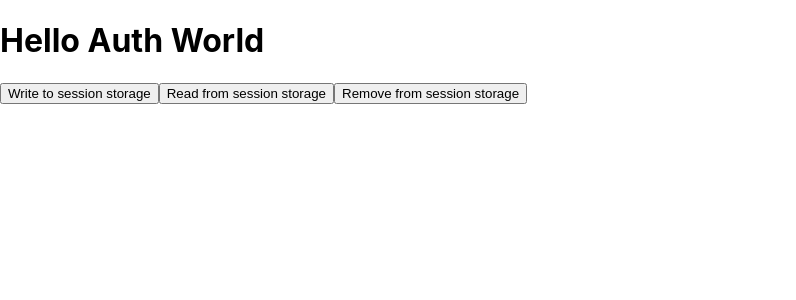
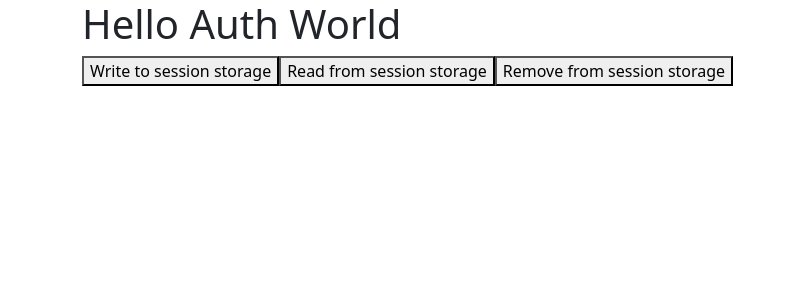
Before and after one commit to aReinoso007/CT-projects, a React (Create React App) app in the folder day-4/auth/: page / in a window 1280 px wide. Shown: the top 300 px of the page, without its empty margins (0-796 px from the left). Built offline with nearby package versions, Linux system fonts and the light colour scheme.

Commit message:
session storage

```diff
--- a/day-4/auth/src/App.css
+++ b/day-4/auth/src/App.css
@@ -1,38 +1 @@
-.App {
-  text-align: center;
-}
-
-.App-logo {
-  height: 40vmin;
-  pointer-events: none;
-}
-
-@media (prefers-reduced-motion: no-preference) {
-  .App-logo {
-    animation: App-logo-spin infinite 20s linear;
-  }
-}
-
-.App-header {
-  background-color: #282c34;
-  min-height: 100vh;
-  display: flex;
-  flex-direction: column;
-  align-items: center;
-  justify-content: center;
-  font-size: calc(10px + 2vmin);
-  color: white;
-}
-
-.App-link {
-  color: #61dafb;
-}
-
-@keyframes App-logo-spin {
-  from {
-    transform: rotate(0deg);
-  }
-  to {
-    transform: rotate(360deg);
-  }
-}
+@import 'bootstrap/dist/css/bootstrap.min.css';
--- a/day-4/auth/src/App.tsx
+++ b/day-4/auth/src/App.tsx
@@ -1,16 +1,17 @@
 import React from 'react';
 import './App.css';
 import WriteToSessionStorage from './session-storage/WriteToSessionStorage';
+import { Container } from 'react-bootstrap';
 
 const App: React.FC = ()=> {
 
   sessionStorage.setItem('BOOTCAMP_INFO','This bootcampt is awesome')
 
   return (
-    <div>
+    <Container>
       <h1>Hello Auth World</h1>
       <WriteToSessionStorage key="BOOTCAMP_INFO" value="This bootcampt is awesome"/>
-    </div>
+    </Container>
   );
 }
 
--- a/day-4/auth/src/index.css
+++ b/day-4/auth/src/index.css
@@ -1,13 +1 @@
-body {
-  margin: 0;
-  font-family: -apple-system, BlinkMacSystemFont, 'Segoe UI', 'Roboto', 'Oxygen',
-    'Ubuntu', 'Cantarell', 'Fira Sans', 'Droid Sans', 'Helvetica Neue',
-    sans-serif;
-  -webkit-font-smoothing: antialiased;
-  -moz-osx-font-smoothing: grayscale;
-}
-
-code {
-  font-family: source-code-pro, Menlo, Monaco, Consolas, 'Courier New',
-    monospace;
-}
+@import 'bootstrap/dist/css/bootstrap.min.css';
--- a/day-4/auth/src/session-storage/WriteToSessionStorage.tsx
+++ b/day-4/auth/src/session-storage/WriteToSessionStorage.tsx
@@ -1,3 +1,4 @@
+import { ButtonGroup } from "react-bootstrap";
 
 
 type WriteToSessionStorageProps = {
@@ -17,11 +18,11 @@
         sessionStorage.removeItem(key)
     }
     return (
-        <div>
+        <ButtonGroup>
             <button onClick={()=>handleWriteToSessionStorage('BOOTCAMP_INFO','This bootcampt is awesome')}>Write to session storage</button>
             <button onClick={()=>handleReadFromSessionStorage('BOOTCAMP_INFO')}>Read from session storage</button>
             <button onClick={()=>handleRemoveFromSessionStorage('BOOTCAMP_INFO')}>Remove from session storage</button>
-        </div>
+        </ButtonGroup>
     );
 }
 export default WriteToSessionStorage;
```
